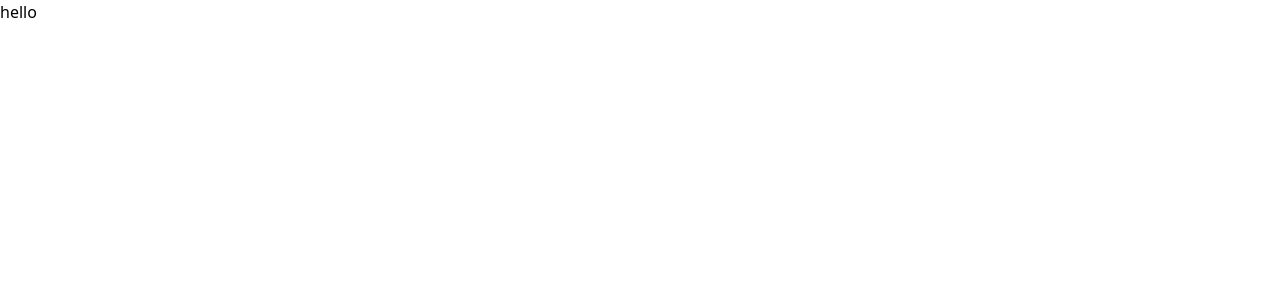
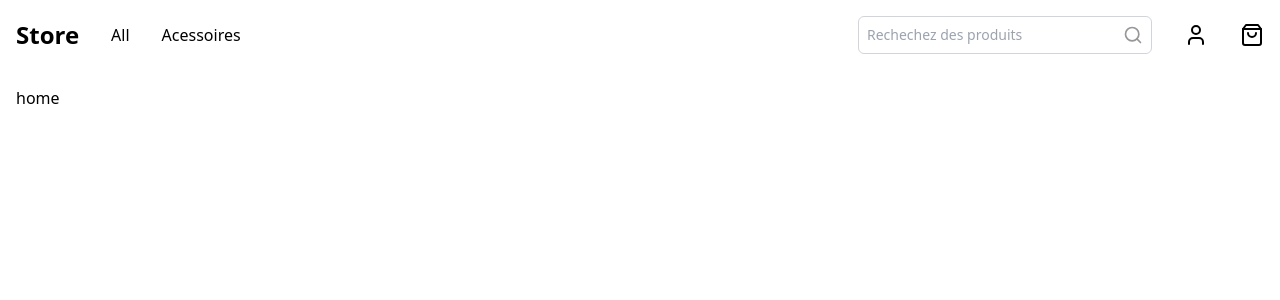
Before and after one commit to Fallou24/ecommerce-app, a Next.js app: page / in a window 1280 px wide. Shown: the top 300 px of the page. Built offline with nearby package versions, Linux system fonts and the light colour scheme.

Commit message:
header design in desktop

```diff
--- /dev/null
+++ b/components/home/header.tsx
@@ -0,0 +1,25 @@
+import { Search, ShoppingBag, User } from "lucide-react";
+import Link from "next/link";
+import React from "react";
+
+export default function Header() {
+  return (
+    <header className="max-w-screen-xl mx-auto flex flex-row justify-between items-center bg-white p-4">
+      <div className="flex items-center gap-8">
+        <Link href="/" className="font-bold text-2xl">
+          Store
+        </Link>
+        <button>All</button>
+        <button>Acessoires</button>
+      </div>
+      <div className="flex items-center gap-8">
+        <form className="border  border-gray-300 flex flex-row items-center p-2 rounded-md">
+          <input type="search" placeholder="Rechechez des produits" className="text-sm w-64" />
+          <Search size={20} color="#979797" />
+        </form>
+        <User />
+        <ShoppingBag />
+      </div>
+    </header>
+  );
+}
--- a/package.json
+++ b/package.json
@@ -11,6 +11,7 @@
   "dependencies": {
     "@tanstack/react-query": "^5.49.2",
     "@tanstack/react-query-devtools": "^5.49.2",
+    "lucide-react": "^0.400.0",
     "next": "14.2.4",
     "react": "^18",
     "react-dom": "^18"
--- a/pages/_app.tsx
+++ b/pages/_app.tsx
@@ -1,12 +1,16 @@
+import Header from "@/components/home/header";
 import "@/styles/globals.css";
 import { QueryClient, QueryClientProvider } from "@tanstack/react-query";
+import { ReactQueryDevtools } from "@tanstack/react-query-devtools";
 import type { AppProps } from "next/app";
 const queryClient = new QueryClient();
 
 export default function App({ Component, pageProps }: AppProps) {
   return (
     <QueryClientProvider client={queryClient}>
+      <Header/>
       <Component {...pageProps} />
+      <ReactQueryDevtools initialIsOpen={false} />
     </QueryClientProvider>
   );
 }
--- a/pages/index.tsx
+++ b/pages/index.tsx
@@ -1,10 +1,7 @@
-import Image from "next/image";
 import { Inter } from "next/font/google";
 
 const inter = Inter({ subsets: ["latin"] });
 
 export default function Home() {
-  return (
-    <main>hello</main>
-  );
+  return <main className="max-w-screen-2xl p-4">home</main>;
 }
--- /dev/null
+++ b/services/queries.ts
@@ -0,0 +1,5 @@
+export async function getProducts() {
+  return fetch("https://fakestoreapi.com/products")
+    .then((res) => res.json())
+    .then((json) => json);
+}
--- a/styles/globals.css
+++ b/styles/globals.css
@@ -1,3 +1,8 @@
 @tailwind base;
 @tailwind components;
 @tailwind utilities;
+
+input{
+    border: none;
+    outline: none;
+}
```
Also changed, not shown: 1 other file (tests, documents, lock files or other folders).
